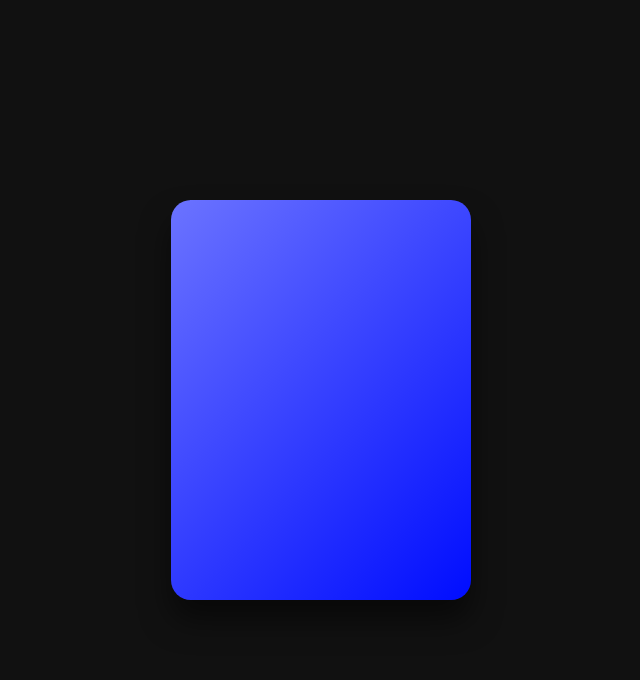
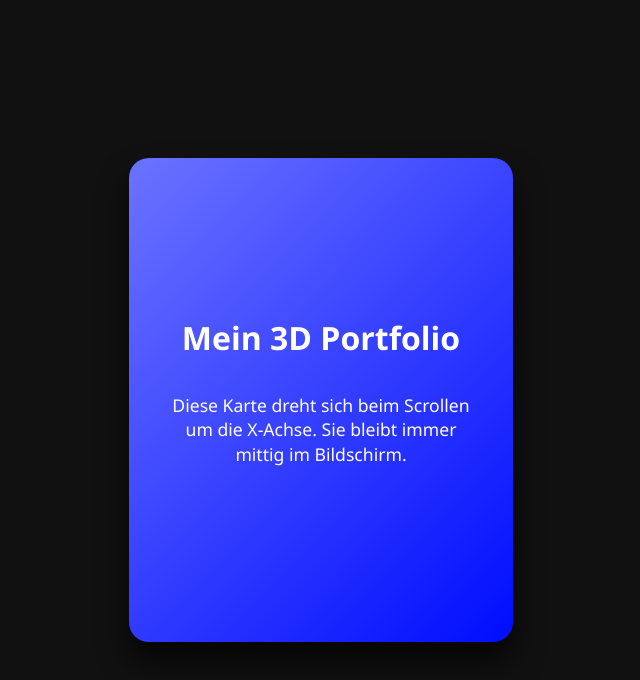
Before and after one commit to FremdTon/Hahsh, a plain HTML site: page index.html in a window 1280 px wide. Shown: the top 680 px of the page, without its empty margins (319-959 px from the left). Drawn offline with Linux system fonts and the light colour scheme.

Commit message:
Update index.html

```diff
--- a/index.html
+++ b/index.html
@@ -3,45 +3,63 @@
 <head>
 <meta charset="UTF-8" />
 <meta name="viewport" content="width=device-width, initial-scale=1" />
-<title>3D Element Beispiel</title>
+<title>3D Scroll-Drehkarte</title>
 <style>
-  body {
-    display: flex;
-    height: 100vh;
-    justify-content: center;
-    align-items: center;
+  body, html {
+    height: 200vh; /* Damit scrollen möglich ist */
+    margin: 0;
     background: #111;
-    margin: 0;
-    perspective: 800px;
+    font-family: "Segoe UI", Tahoma, Geneva, Verdana, sans-serif;
+    overflow-x: hidden;
   }
   .card {
-    width: 300px;
-    height: 400px;
+    position: fixed;
+    top: 50%;
+    left: 50%;
+    width: 320px;
+    height: 420px;
     background: linear-gradient(135deg, #6b73ff, #000dff);
     border-radius: 20px;
-    box-shadow: 0 20px 30px rgba(0,0,0,0.5);
-    transition: transform 0.1s ease-out;
+    box-shadow: 0 20px 30px rgba(0,0,0,0.7);
+    color: white;
+    padding: 2rem;
     transform-style: preserve-3d;
+    transform-origin: center center;
+    transform: translate(-50%, -50%) rotateX(0deg);
+    transition: box-shadow 0.3s ease;
+    display: flex;
+    flex-direction: column;
+    justify-content: center;
+    text-align: center;
+  }
+  .card:hover {
+    box-shadow: 0 40px 50px rgba(0,0,0,0.9);
+  }
+  h1 {
+    margin: 0 0 1rem 0;
+    font-size: 2rem;
+  }
+  p {
+    font-size: 1.1rem;
+    line-height: 1.4;
   }
 </style>
 </head>
 <body>
 
-<div class="card" id="card"></div>
+<div class="card" id="card">
+  <h1>Mein 3D Portfolio</h1>
+  <p>Diese Karte dreht sich beim Scrollen um die X-Achse. Sie bleibt immer mittig im Bildschirm.</p>
+</div>
 
 <script>
   const card = document.getElementById('card');
 
-  document.body.addEventListener('mousemove', e => {
-    const x = e.clientX / window.innerWidth - 0.5;
-    const y = e.clientY / window.innerHeight - 0.5;
-    const rotateX = y * 20; // max 20 degrees rotation
-    const rotateY = x * 20;
-    card.style.transform = `rotateX(${-rotateX}deg) rotateY(${rotateY}deg)`;
-  });
-
-  document.body.addEventListener('mouseleave', e => {
-    card.style.transform = 'rotateX(0) rotateY(0)';
+  window.addEventListener('scroll', () => {
+    const scrollY = window.scrollY;
+    // Max Rotation: 30 Grad, langsamer Scroll = kleinere Rotation
+    const rotateX = Math.min(scrollY / 10, 30);
+    card.style.transform = `translate(-50%, -50%) rotateX(${rotateX}deg)`;
   });
 </script>
 
```
